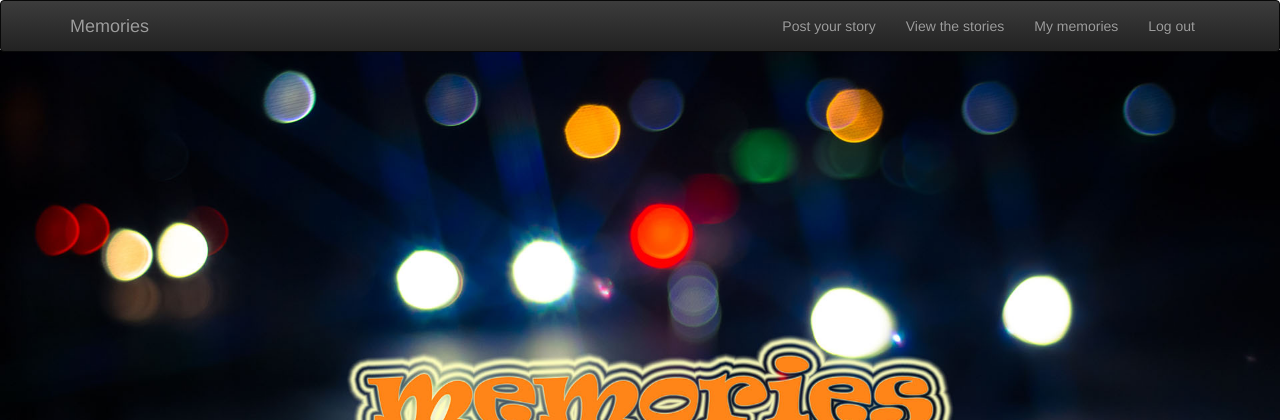
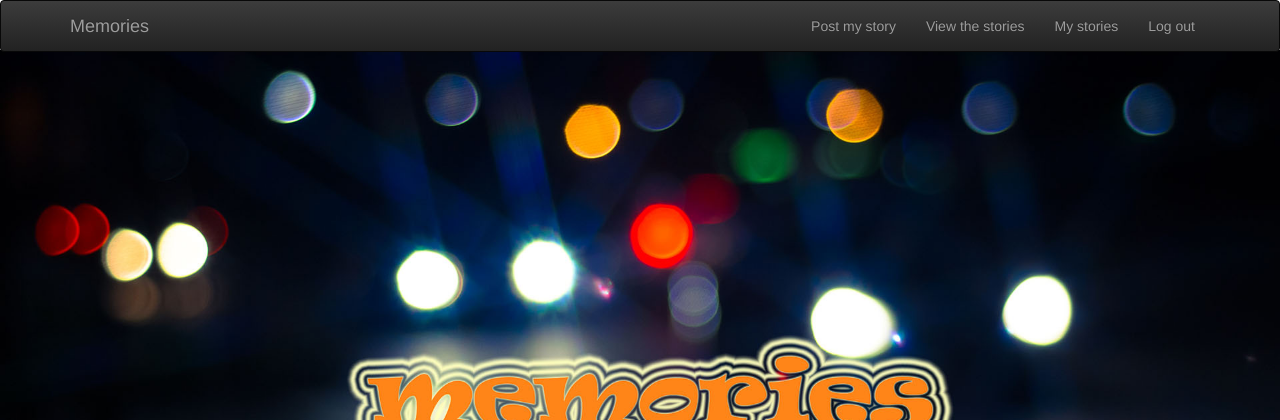
Before and after one commit to tyjane/zerocup, a Django app: page /stories/ in a window 1280 px wide. Shown: the top 420 px of the page. Run offline with Django 3.2, Linux system fonts and the light colour scheme; data comes from the database, SQL or seed files in the repository; some libraries are stand-ins or nearby versions.

Commit message:
Update stories.html

```diff
--- a/memories/templates/memories/stories.html
+++ b/memories/templates/memories/stories.html
@@ -24,9 +24,9 @@
                 </div>
                 <div class="navbar-collapse collapse">
                     <ul class="nav navbar-nav navbar-right">
-                        <li><a href="/post_story/">Post your story</a></li>
+                        <li><a href="/post_story/">Post my story</a></li>
                         <li><a href="/stories/">View the stories</a></li>
-                        <li><a href="/user_stories/">My memories</a></li>
+                        <li><a href="/user_stories/">My stories</a></li>
                         <li><a href="/log_out/">Log out</a></li>
                     </ul>
                 </div>
```
